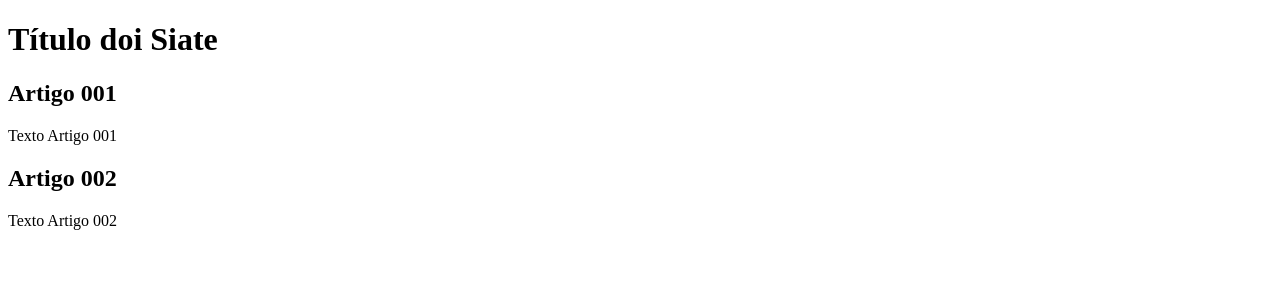
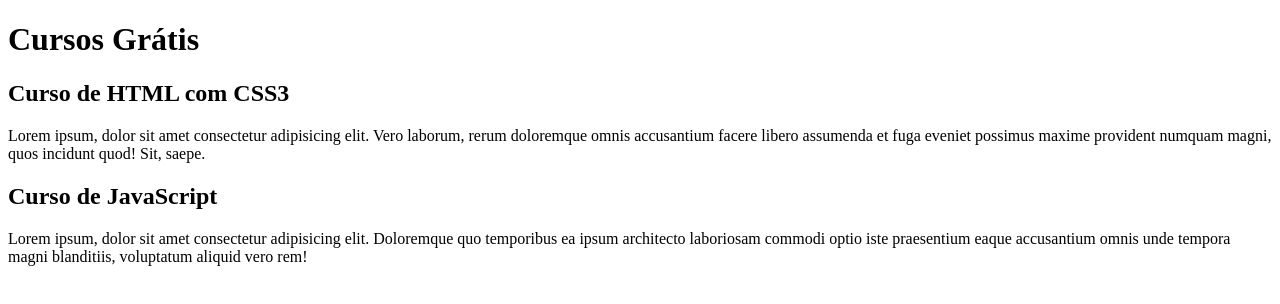
Before and after one commit to AlexandroAMS/projeto-site, a plain HTML site: page index.html in a window 1280 px wide. Drawn offline with Linux system fonts and the light colour scheme.

Commit message:
comecei a escrever conteudo

```diff
--- a/index.html
+++ b/index.html
@@ -8,15 +8,15 @@
 <body>
    <main>
        <header>
-           <h1>Título doi Siate</h1>
+           <h1>Cursos Grátis</h1>
        </header>
        <article>
-           <h2>Artigo 001</h2>
-           <p>Texto Artigo 001</p>
+           <h2>Curso de HTML com CSS3</h2>
+           <p>Lorem ipsum, dolor sit amet consectetur adipisicing elit. Vero laborum, rerum doloremque omnis accusantium facere libero assumenda et fuga eveniet possimus maxime provident numquam magni, quos incidunt quod! Sit, saepe.</p>
        </article>
        <article>
-        <h2>Artigo 002</h2>
-        <p>Texto Artigo 002</p>
+        <h2>Curso de  JavaScript</h2>
+        <p>Lorem ipsum, dolor sit amet consectetur adipisicing elit. Doloremque quo temporibus ea ipsum architecto laboriosam commodi optio iste praesentium eaque accusantium omnis unde tempora magni blanditiis, voluptatum aliquid vero rem!</p>
        </article>
    </main>
 </body>
```
